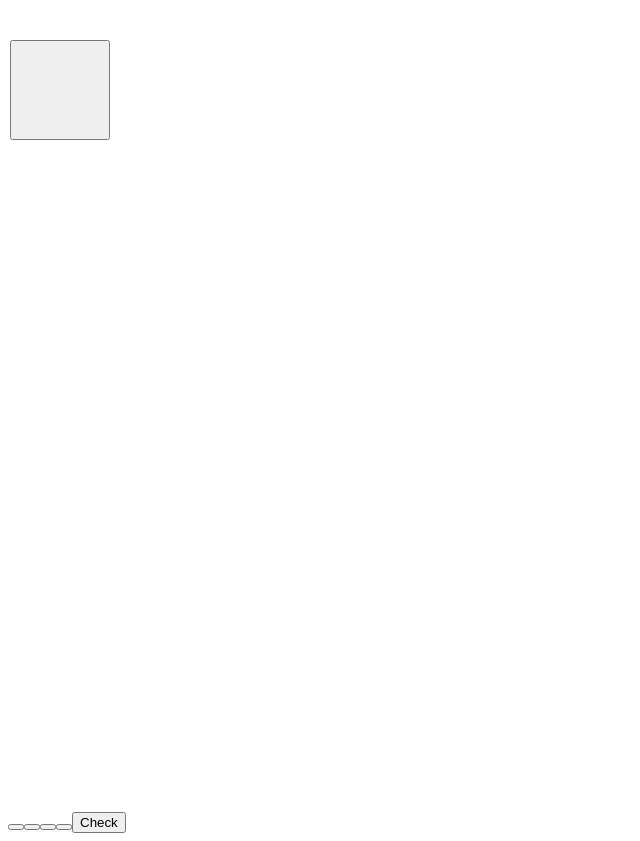
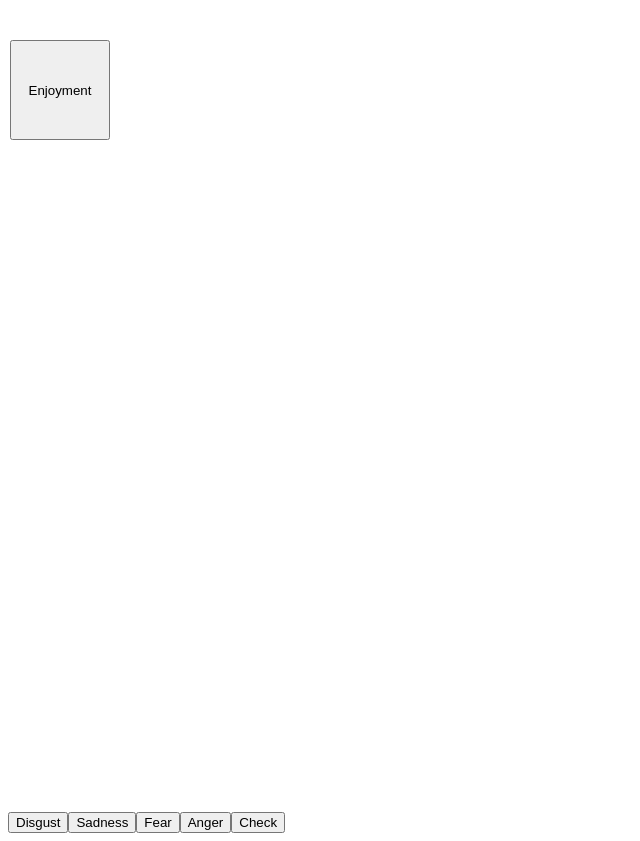
Before and after one commit to mooo0ooo/diary, a plain HTML site: page index.html in a window 1280 px wide. Shown: the whole page, without its empty margins (0-640 px from the left). Drawn offline with nearby package versions, Linux system fonts and the light colour scheme.

Commit message:
Update index.html

```diff
--- a/index.html
+++ b/index.html
@@ -34,11 +34,11 @@
       background(255);
 
       // 通常のボタンの作成
-      buttons.enjoyment = createButton('').mousePressed(() => { countEnjoyment++; });
-      buttons.disgust = createButton('').mousePressed(() => { countDisgust++; });
-      buttons.sadness = createButton('').mousePressed(() => { countSadness++; });
-      buttons.fear = createButton('').mousePressed(() => { countFear++; });
-      buttons.anger = createButton('').mousePressed(() => { countAnger++; });
+      buttons.enjoyment = createButton('Enjoyment').mousePressed(() => { countEnjoyment++; });
+      buttons.disgust = createButton('Disgust').mousePressed(() => { countDisgust++; });
+      buttons.sadness = createButton('Sadness').mousePressed(() => { countSadness++; });
+      buttons.fear = createButton('Fear').mousePressed(() => { countFear++; });
+      buttons.anger = createButton('Anger').mousePressed(() => { countAnger++; });
 
       buttons.check = createButton('Check').mousePressed(displayArtwork);
       buttons.download = createButton('Download Image').mousePressed(downloadImage);
```
